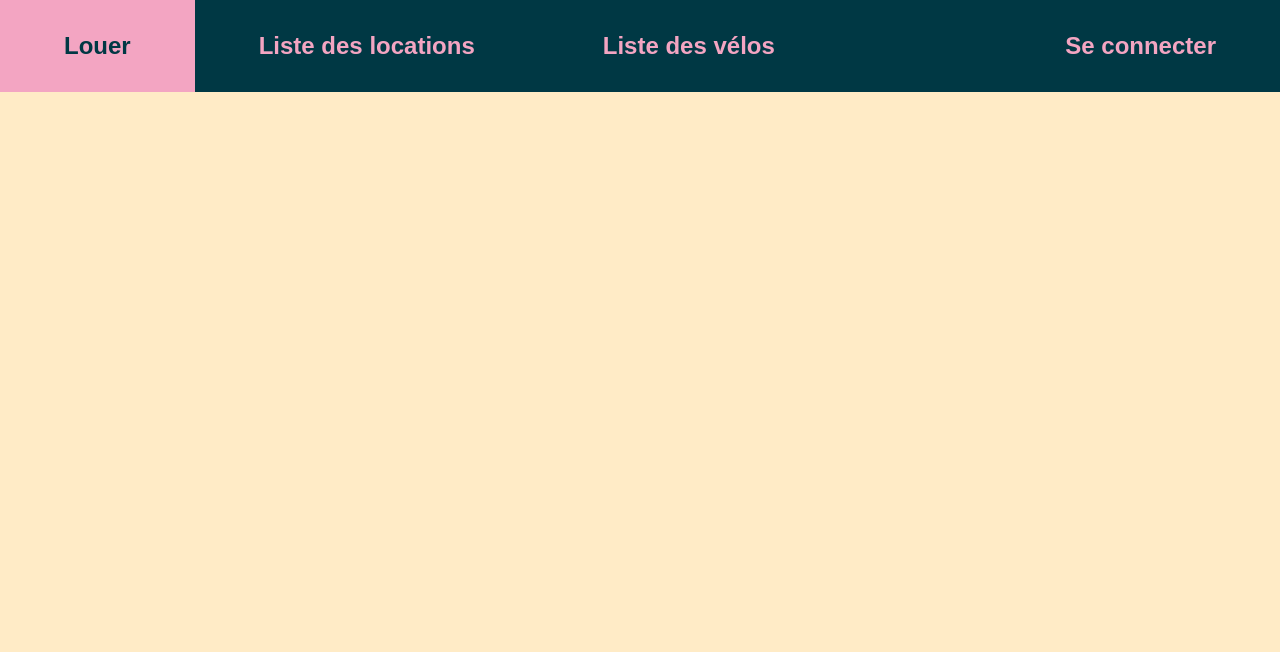
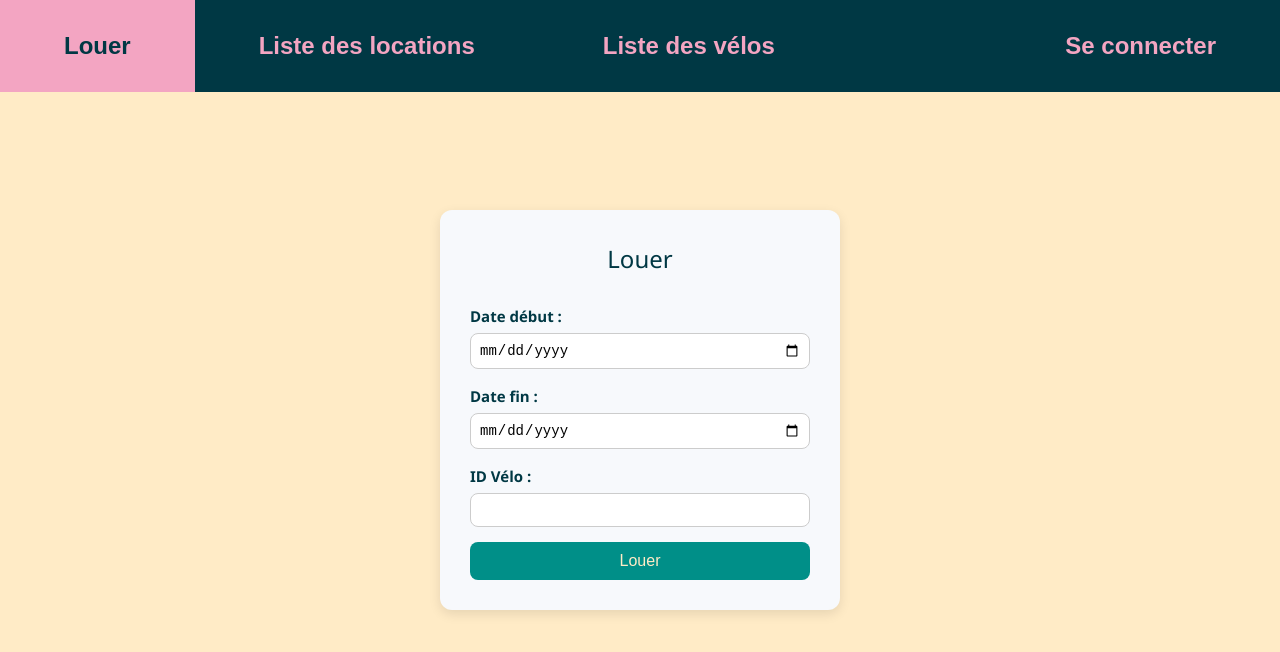
Before and after one commit to Noxeal/velivelo, a Vue app in the folder app/: page / in a window 1280 px wide. Both pictures are taken after a click on the button "Louer". Shown: the top 652 px of the page. Built offline with nearby package versions, Linux system fonts and the light colour scheme.

Commit message:
début louer

```diff
--- a/app/src/App.vue
+++ b/app/src/App.vue
@@ -1,9 +1,10 @@
 <script setup>
 import { ref } from 'vue'
-import Connection from './components/Connection.vue'
+import Connection from './components/Connection/Connection.vue'
 import NavBar from './components/commons/NavBar.vue'
-import ConnectionGerant from './components/ConnectionGerant.vue'
+import ConnectionGerant from './components/Connection/ConnectionGerant.vue'
 import BicycleCard from './components/commons/BicycleCard.vue'
+import Louer from './components/Connection/Louer.vue'
 
 const is_connected = ref(false)
 const is_gerant = ref(false)
@@ -38,6 +39,7 @@ const handle_gerant = (bool, val) => {
   <main>
     <Connection v-if="page == 'Connection'" @update:handle_client="handle_client"
     @update:change_current_page="change_current_page"/>
+    <Louer v-if="page == 'Louer'"/>
     <ConnectionGerant v-if="page == 'ConnectionGerant'" @update:handle_gerant="handle_gerant"
     @update:change_current_page="change_current_page"/>
     <BicycleCard v-if="page == 'BicycleCard'" :id=id_velo></BicycleCard>
--- /dev/null
+++ b/app/src/components/Connection/Louer.vue
@@ -0,0 +1,140 @@
+<template>
+    <div class="login-container">
+      <h1 class="title">Louer</h1>
+
+      <div class="input-row">
+        <label for="date_debut">Date début :</label>
+        <input id="date_debut" type="date" v-model="date_debut" />
+      </div>
+
+      <div class="input-row">
+        <label for="date_fin">Date fin :</label>
+        <input id="date_fin" type="date" v-model="date_fin" />
+      </div>
+
+      <div class="input-row">
+        <label for="velo">ID Vélo :</label>
+        <input id="velo" v-model="velo" type="number" />
+      </div>
+
+      <button class="btn-connection" @click="loue">Louer</button>
+
+      <p v-if="message" :class="{ success: success, error: !success }">{{ message }}</p>
+    </div>
+  </template>
+
+  <script>
+  export default {
+    data() {
+      return {
+        date_debut: "",
+        date_fin: "",
+        velo: "",
+        message: "",
+        success: false
+      }
+    },
+    methods: {
+      async loue() {
+        try {
+          const response = await fetch("http://localhost:3000/louer", {
+            method: "POST",
+            headers: {
+              "Content-Type": "application/json"
+            },
+            body: JSON.stringify({
+              date_debut: this.date_debut,
+              date_fin: this.date_fin,
+              id_velo: this.velo
+            })
+          })
+
+          if (!response.ok) {
+            const errorText = await response.text()
+            throw new Error(errorText || `Erreur HTTP : ${response.status}`)
+          }
+
+          const json = await response.json()
+          this.message = "Location enregistrée avec succès !"
+          this.success = true
+
+          // Optionnel : reset des champs
+          this.date_debut = ""
+          this.date_fin = ""
+          this.velo = ""
+
+        } catch (error) {
+          console.error("Erreur lors de la location :", error)
+          this.message = "Erreur lors de la location : " + error.message
+          this.success = false
+        }
+      }
+    }
+  }
+  </script>
+
+  <style scoped>
+  .login-container {
+    display: flex;
+    flex-direction: column;
+    width: 400px;
+    margin: 90px auto 70px;
+    padding: 30px;
+    background-color: #f7f9fc;
+    border-radius: 12px;
+    box-shadow: 0 4px 12px rgba(0, 0, 0, 0.1);
+    gap: 15px;
+    font-family: 'Segoe UI', sans-serif;
+    color: var(--color-dark-blue);
+  }
+
+  .title {
+    text-align: center;
+    font-size: 24px;
+    margin-bottom: 10px;
+  }
+
+  .input-row {
+    display: flex;
+    flex-direction: column;
+    gap: 5px;
+  }
+
+  .input-row label {
+    font-weight: 600;
+  }
+
+  .input-row input {
+    padding: 8px;
+    border: 1px solid #ccc;
+    border-radius: 8px;
+    font-size: 14px;
+  }
+
+  .btn-connection {
+    background-color: var(--color-soft-blue);
+    color: var(--color-beige);
+    border: none;
+    padding: 10px;
+    border-radius: 8px;
+    cursor: pointer;
+    transition: background-color 0.2s ease;
+    font-size: 16px;
+  }
+
+  .btn-connection:hover {
+    background-color: var(--color-dark-blue);
+  }
+
+  p.success {
+    color: green;
+    text-align: center;
+    font-weight: bold;
+  }
+
+  p.error {
+    color: red;
+    text-align: center;
+    font-weight: bold;
+  }
+  </style>
```
Also changed, not shown: app/src/components/Connection/Connection.vue (renamed from app/src/components/Connection.vue), app/src/components/Connection/ConnectionGerant.vue (renamed from app/src/components/ConnectionGerant.vue).
